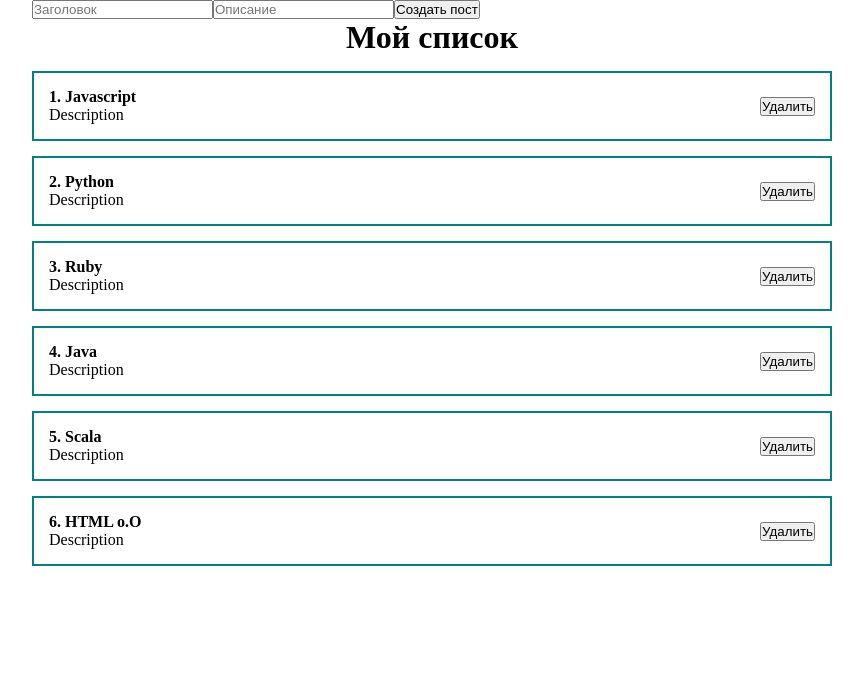
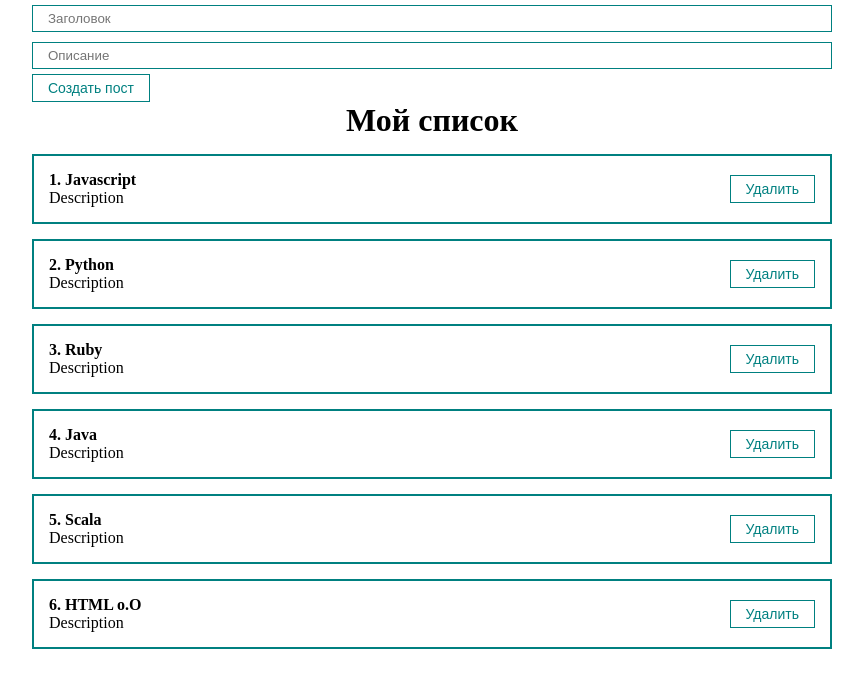
Before and after one commit to xlikeya/ReactUlbiTV, a React (Create React App) app: page / in a window 1280 px wide. Shown: the top 688 px of the page, without its empty margins (208-1071 px from the left). Built offline with nearby package versions, Linux system fonts and the light colour scheme; the HTML template or start-up script is replaced by a standard one.

Commit message:
Add form

```diff
--- a/src/App.js
+++ b/src/App.js
@@ -2,6 +2,9 @@ import React, {useState} from "react";
 import PostItem from "./components/PostItem";
 import PostList from "./components/PostList";
 import './styles/App.css'
+import MyButton from "./components/UI/button/MyButton";
+import MyInput from "./components/UI/input/MyInput";
+import {useRef} from "react";
 
 function App() {
     const [posts,setPost] = useState([
@@ -13,13 +16,36 @@ function App() {
         {id: 6, title: 'HTML о.О', body: 'Description'},
     ])
 
+    const [title, setTitle] = useState('')
+    const [body, setDescription] = useState('')
+    const addNewPost = (e) => {
+        e.preventDefault()
+        const newPost = {
+            id: Date.now(),
+            title,
+            body
+        }
+        setPost([...posts, newPost])
+        setTitle('')
+        setDescription('')
+    }
 
   return (
     <div className="App">
         <form>
-            <input type="text" placeholder="Заголовок"/>
-            <input type="text" placeholder="Описание"/>
-            <button>Создать пост</button>
+            <MyInput
+                value={title}
+                onChange={e => setTitle(e.target.value)}
+                type="text"
+                placeholder="Заголовок"
+            />
+            <MyInput
+                value={body}
+                onChange={e => setDescription(e.target.value)}
+                type="text"
+                placeholder="Описание"
+            />
+            <MyButton onClick={addNewPost}>Создать пост</MyButton>
         </form>
         <PostList posts={posts} title={"Мой список"}></PostList>
     </div>
--- a/src/components/PostItem.jsx
+++ b/src/components/PostItem.jsx
@@ -1,17 +1,18 @@
 import React from 'react';
+import MyButton from "./UI/button/MyButton";
 
 const PostItem = (props) => {
 
     return (
         <div className="post">
             <div className="post__content">
-                <strong>{props.post.id}. {props.post.title}</strong>
+                <strong>{props.number}. {props.post.title}</strong>
                 <div>
                     {props.post.body}
                 </div>
             </div>
             <div className="post__btns">
-                <button>Удалить</button>
+                <MyButton>Удалить</MyButton>
             </div>
         </div>
     );
--- a/src/components/PostList.jsx
+++ b/src/components/PostList.jsx
@@ -5,8 +5,8 @@ const PostList = ({posts, title}) => {
     return (
         <div>
             <h1 style={{textAlign:"center"}}>{title}</h1>
-            {posts.map((post) =>
-                <PostItem post={post} key={post.id}></PostItem>
+            {posts.map((post, index) =>
+                <PostItem number={index + 1} post={post} key={post.id}></PostItem>
             )}
         </div>
     );
--- a/src/components/UI/button/MyButton.jsx
+++ b/src/components/UI/button/MyButton.jsx
@@ -1,9 +1,10 @@
 import React from 'react';
+import classes from "./MyButton.module.css";
 
-const MyButton = (props) => {
+const MyButton = ({children, ...props}) => {
     return (
-        <button className="myBtn">
-
+        <button {...props} className={classes.myBtn}>
+            {children}
         </button>
     );
 };
--- a/src/components/UI/button/MyButton.module.css
+++ b/src/components/UI/button/MyButton.module.css
@@ -1,3 +1,8 @@
 .myBtn{
-
+    padding: 5px 15px;
+    color: teal;
+    font-size: 14px;
+    background: transparent;
+    border: 1px solid teal;
+    cursor: pointer;
 }
--- /dev/null
+++ b/src/components/UI/input/MyInput.jsx
@@ -0,0 +1,10 @@
+import React from 'react';
+import classes from "./MyInput.module.css";
+
+const MyInput = (props) => {
+    return (
+        <input className={classes.myInput} {...props}/>
+    );
+};
+
+export default MyInput;
--- /dev/null
+++ b/src/components/UI/input/MyInput.module.css
@@ -0,0 +1,6 @@
+.myInput{
+    width: 100%;
+    padding: 5px 15px;
+    margin: 5px 0;
+    border: 1px solid teal;
+}
```
